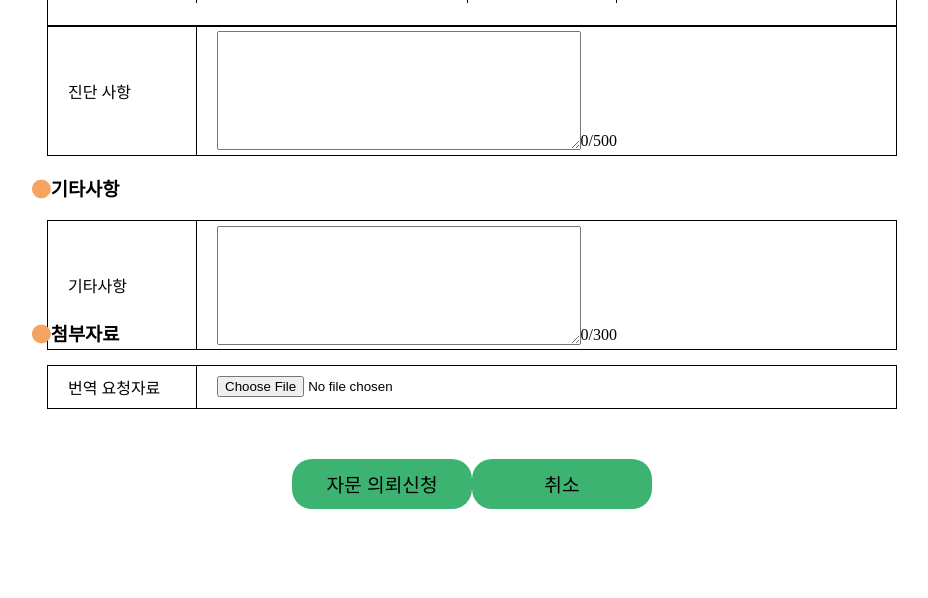
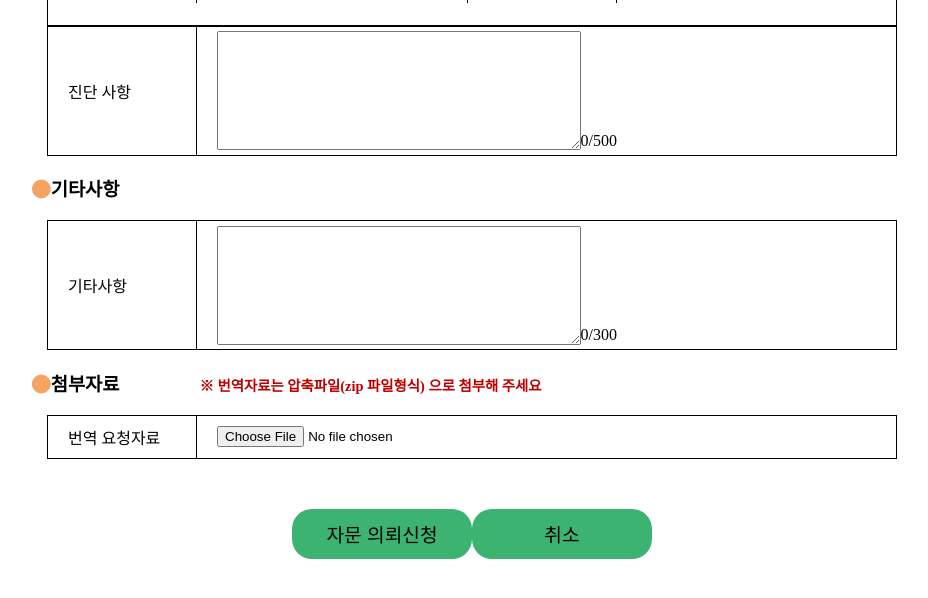
Before and after one commit to dudxo/Medical_Advice_review, a React (Create React App) app in the folder FE/medic/: page /medic/translate/translateRequest in a window 1280 px wide. Shown: the part 708-1306 px from the top of the page, without its empty margins (168-1096 px from the left). Built offline with nearby package versions, Linux system fonts and the light colour scheme; no server answers.

Commit message:
[Fix] 첨부자료 className 추가

```diff
--- a/FE/medic/src/pages/Translatepage/TranslateRequestpage.js
+++ b/FE/medic/src/pages/Translatepage/TranslateRequestpage.js
@@ -205,11 +205,13 @@ export default function TranslateRequestpage(){
                 </div>
             </div>
 
-             <div className={translaterequest.iconbox}>
+             <div className={`${translaterequest.iconbox} ${translaterequest.file_box}`}>
                 <h3>
                     <i className="fa-solid fa-circle icon"></i>
                         첨부자료
-
+                        <span className={translaterequest.notice}>
+                        ※ 번역자료는 압축파일(zip 파일형식) 으로 첨부해 주세요
+                        </span>
                 </h3>
             </div>
             <div className={translaterequest.file_table}>
```
